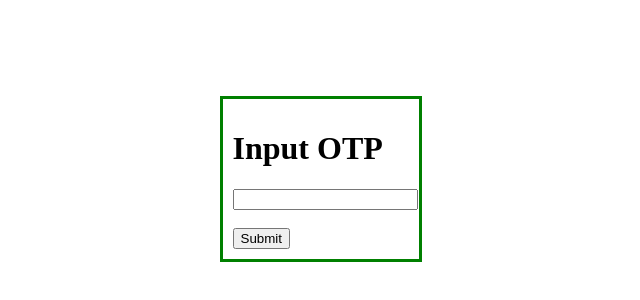
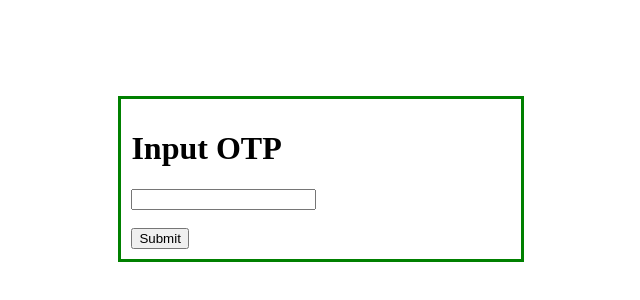
Before and after one commit to vishalv26/heaven, a plain HTML site: page heaven/index.html in a window 1280 px wide. Shown: the part 220-520 px from the top of the page, without its empty margins (332-972 px from the left). Drawn offline with nearby package versions, Linux system fonts and the light colour scheme.

Commit message:
Signed-off-by: Vishal Vishwakarma <vishal@corientbs.com>

```diff
--- a/heaven/index.html
+++ b/heaven/index.html
@@ -38,7 +38,7 @@ function load() {
 </script>
 </head>
 <body onload="load()" >
-<div id='password' style="display:none; margin-top: 25%; margin-left: 43%;  width: 14%;  border: 3px solid green;  padding: 10px;">
+<div id='password' style="display:none; margin-top: 25%; margin-left: 35%;  width: 30%;  border: 3px solid green;  padding: 10px;">
 <h1>Input OTP</h1>
 <input id="otp" type="password" name="Password">
 <br>
```
